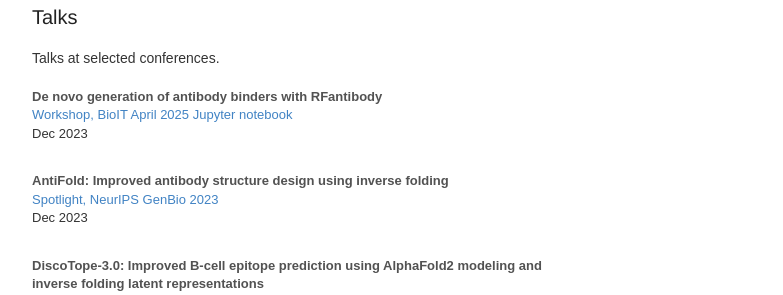
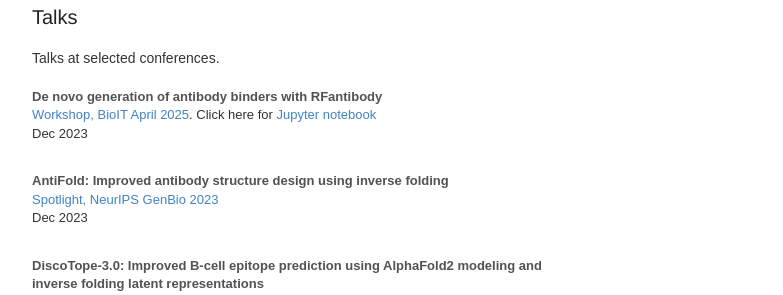
Before and after one commit to Magnushhoie/magnushhoie.github.io, a Jekyll site: the page built from index.html, in a window 1280 px wide and 900 px high, scrolled down 1379 px. Shown: the part 153-448 px from the top of the window, without its empty margins (248-1031 px from the left). Built offline with Jekyll 4.4.1, drawn with Linux system fonts in a browser that asks for light colours.

Commit message:
Update index.html

```diff
--- a/index.html
+++ b/index.html
@@ -162,8 +162,8 @@ Talks at selected conferences.
 <div class="publication">
     <p>
       <b><a style="color:#525252; padding:0px 0px" >De novo generation of antibody binders with RFantibody</b></a><br>
-        <a href=https://www.bio-itworldexpo.com/workshops#6 >Workshop, BioIT April 2025</a>
-	<a href=https://colab.research.google.com/github/mhoie/workshop/blob/main/workshop.ipynb >Jupyter notebook</a>
+        <a href=https://www.bio-itworldexpo.com/workshops#6 >Workshop, BioIT April 2025</a>.
+	Click here for <a href=https://colab.research.google.com/github/mhoie/workshop/blob/main/workshop.ipynb >Jupyter notebook</a>
         <br>
         Dec 2023
         <br>
```
